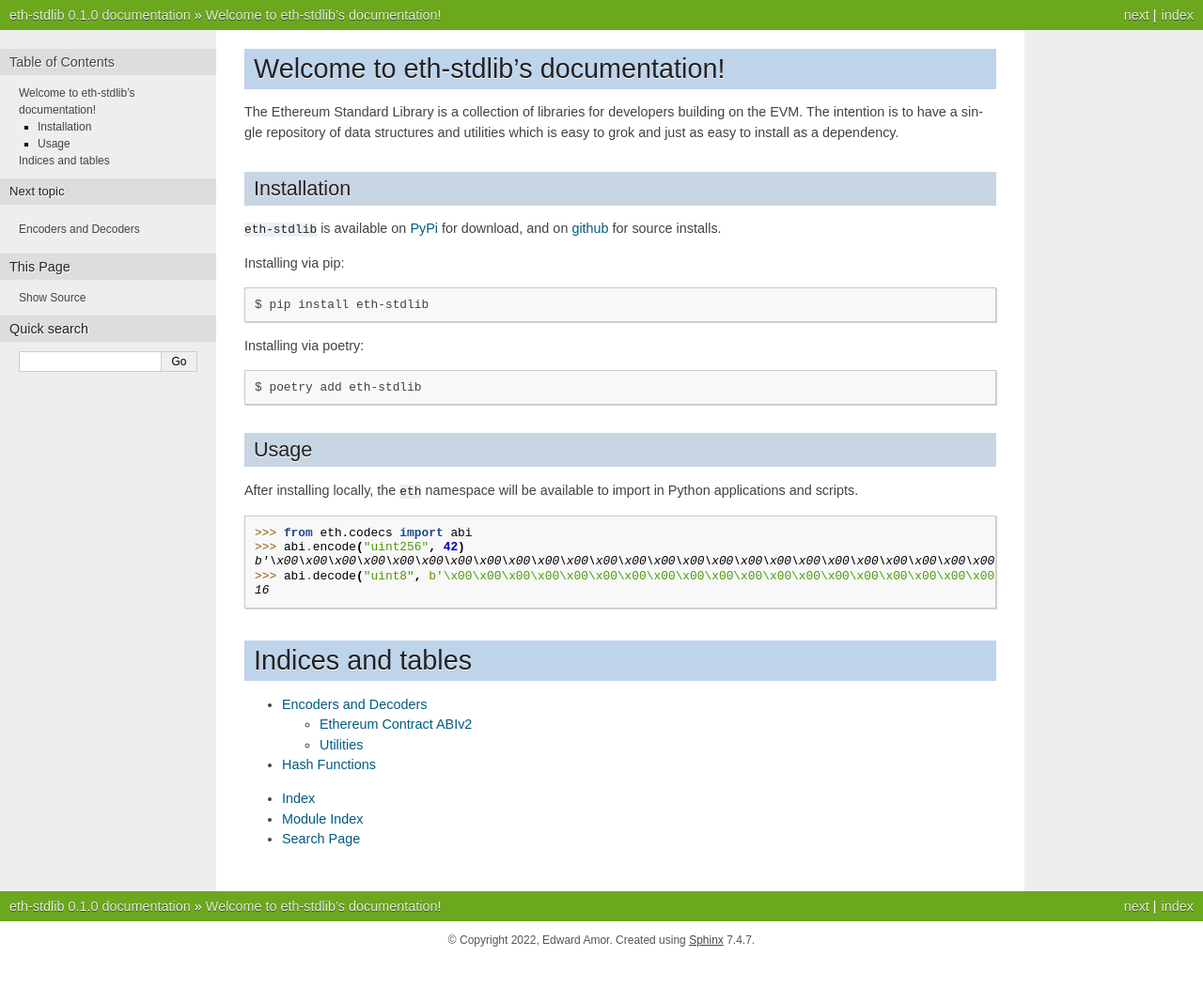
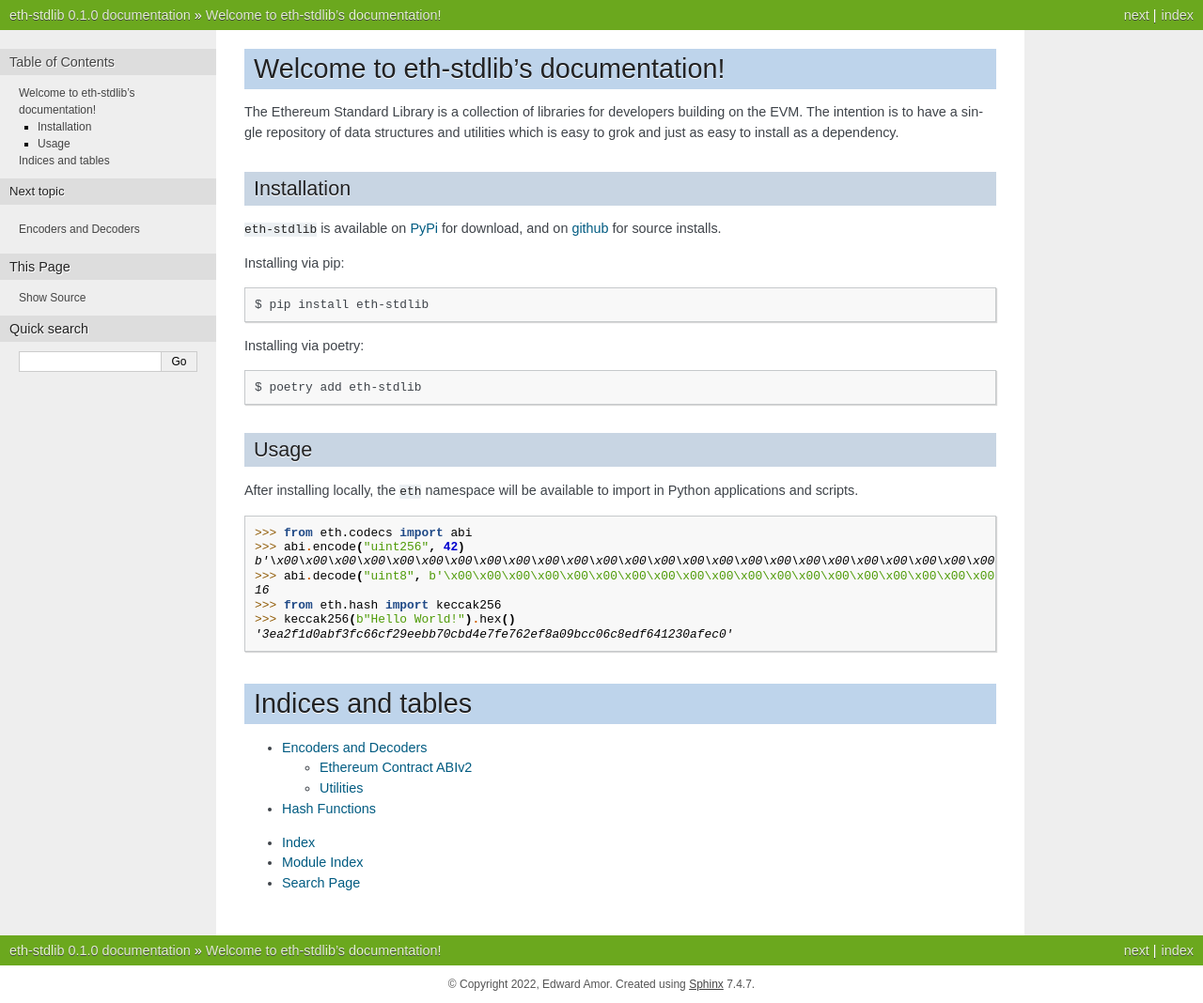
Before and after one commit to skellet0r/eth-stdlib, a Sphinx documentation site: the page built from docs/source/index.rst, in a window 1280 px wide. Shown: the whole page at 94% size. Built offline with Sphinx 7.4.7, drawn with Linux system fonts in a browser that asks for light colours; before the commit the page ends 1021 px from its top, so only the background shows below that.

Commit message:
docs: update index.rst

```diff
--- a/docs/source/index.rst
+++ b/docs/source/index.rst
@@ -39,6 +39,9 @@ After installing locally, the ``eth`` namespace will be available to import in P
    b'\x00\x00\x00\x00\x00\x00\x00\x00\x00\x00\x00\x00\x00\x00\x00\x00\x00\x00\x00\x00\x00\x00\x00\x00\x00\x00\x00\x00\x00\x00\x00*'
    >>> abi.decode("uint8", b'\x00\x00\x00\x00\x00\x00\x00\x00\x00\x00\x00\x00\x00\x00\x00\x00\x00\x00\x00\x00\x00\x00\x00\x00\x00\x00\x00\x00\x00\x00\x00\x10')
    16
+   >>> from eth.hash import keccak256
+   >>> keccak256(b"Hello World!").hex()
+   '3ea2f1d0abf3fc66cf29eebb70cbd4e7fe762ef8a09bcc06c8edf641230afec0'
 
 Indices and tables
 ==================
```
